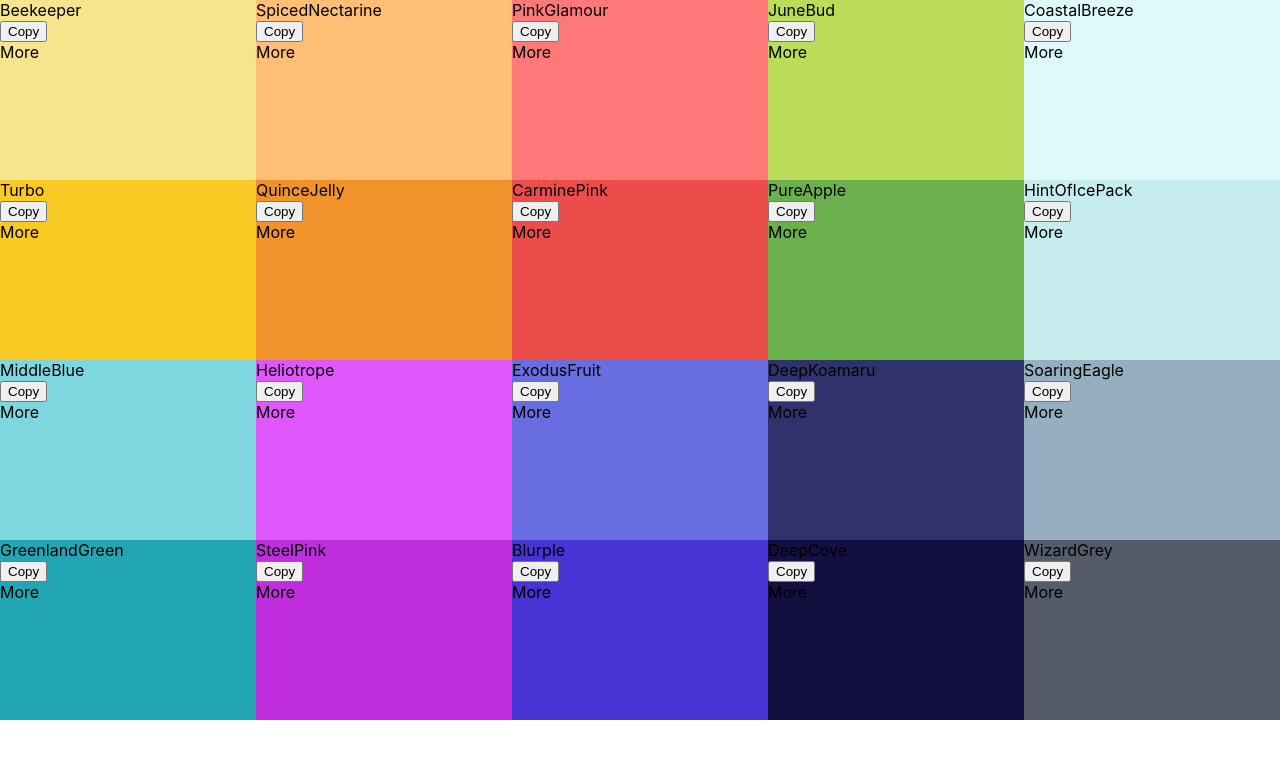
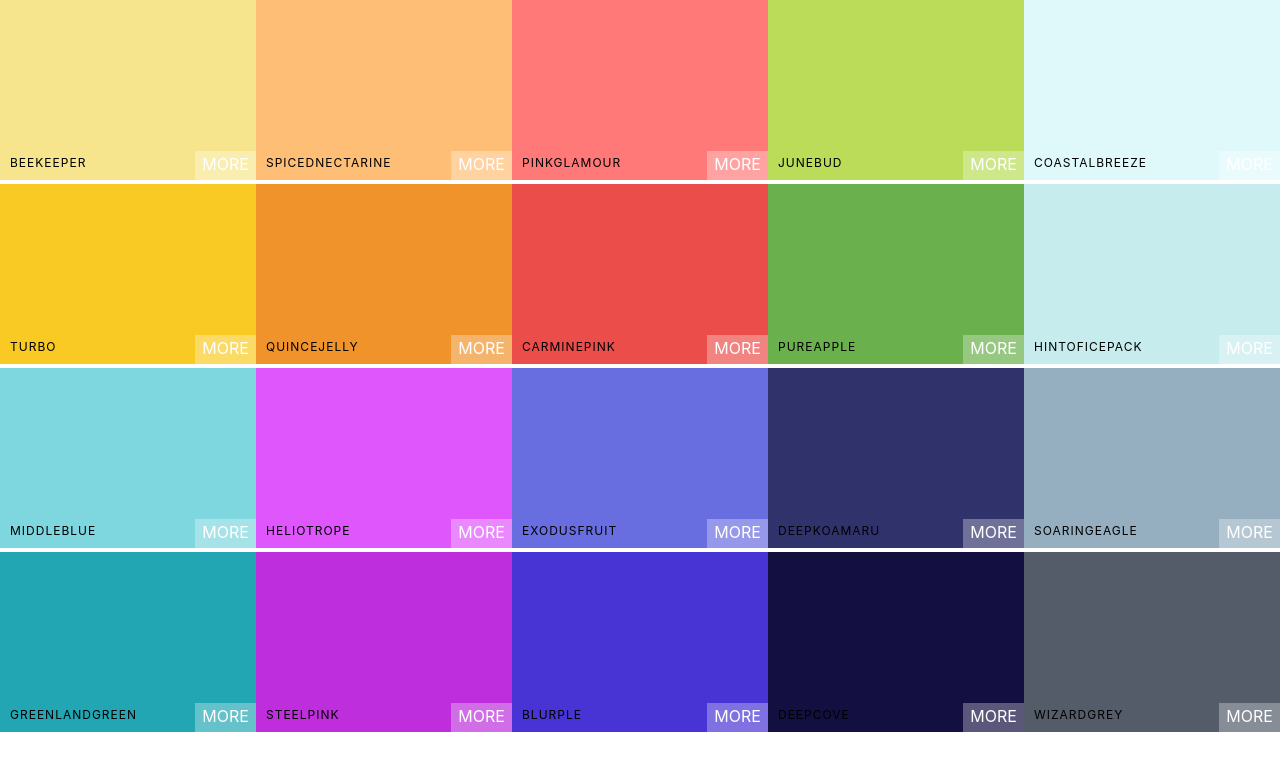
Before and after one commit to xAirx/ColorPaletteProject, a React app in the folder colorpaletteproject/: page / in a window 1280 px wide. Shown: the top 770 px of the page. Built offline with nearby package versions, Linux system fonts and the light colour scheme.

Commit message:
Align Button in middle of div absolute position button and text + with hover effect hide and show.

```diff
--- a/colorpaletteproject/src/App.js
+++ b/colorpaletteproject/src/App.js
@@ -1,3 +1,4 @@
+/* eslint-disable import/no-named-as-default */
 import React, { Component } from 'react';
 import seedColors from './seedColors';
 import Palette from './Palette';
@@ -9,7 +10,8 @@ class App extends Component {
     return (
       <div className="App">
         {/*  <Palette palette={seedColors[4]}/> */}
-        {/* /Passing in our props from seedColors individually. */}
+        {/* /Passing in our props from seedColors
+        individually. */}
         <Palette {...seedColors[4]} />
       </div>
     );
--- a/colorpaletteproject/src/ColorBox.css
+++ b/colorpaletteproject/src/ColorBox.css
@@ -6,3 +6,55 @@
   position: relative;
   cursor: pointer;
 }
+
+.copy-button {
+  width: 100px;
+  height: 30px;
+  position: absolute;
+  display: inline-block;
+  top: 50%;
+  left: 50%;
+  margin-left: -50px;
+  margin-top: -15px;
+  text-align: center;
+  outline: none;
+  background: rgba(255, 255, 255, 0.3);
+  font-size: 1rem;
+  color: white;
+  text-transform: uppercase;
+  border: none;
+  opacity: 0;
+}
+.see-more {
+  width: 61px;
+  height: 29px;
+  position: absolute;
+  display: inline-block;
+  bottom: 0%;
+  right: 0%;
+  text-align: center;
+  outline: none;
+  background: rgba(255, 255, 255, 0.3);
+  font-size: 1rem;
+  color: white;
+  text-transform: uppercase;
+  border: none;
+  line-height: 26px;
+}
+
+.ColorBox:hover .copy-button {
+  opacity: 1;
+  transition: 0.5s;
+}
+
+.box-content {
+  position: absolute;
+  width: 100%;
+  left: 0;
+  bottom: 0px;
+  padding: 10px;
+  color: black;
+  letter-spacing: 1px;
+  text-transform: uppercase;
+  font-size: 12px;
+}
--- a/colorpaletteproject/src/ColorBox.js
+++ b/colorpaletteproject/src/ColorBox.js
@@ -1,5 +1,5 @@
+/* eslint-disable react/prop-types */
 import React, { Component } from 'react';
-import styled from 'styled-components';
 
 export class ColorBox extends Component {
   constructor(props) {
@@ -13,13 +13,13 @@ export class ColorBox extends Component {
 
     return (
       <div style={{ background }} className="ColorBox">
-        {/*                 //// The button which will display more colorboxes eventually
-         */}
         <div className="copy-container">
           <div className="box-content">
             <span>{name}</span>
           </div>
-          <button className="copy-button">Copy</button>
+          <button type="button" className="copy-button">
+            Copy
+          </button>
         </div>
         <span className="see-more">More</span>
       </div>
--- a/colorpaletteproject/src/Palette.js
+++ b/colorpaletteproject/src/Palette.js
@@ -1,3 +1,5 @@
+/* eslint-disable react/prop-types */
+/* eslint-disable import/no-named-as-default */
 import React, { Component } from 'react';
 import ColorBox from './ColorBox';
 import './ColorBox.css';
@@ -5,13 +7,14 @@ import './Palette.css';
 
 export class Palette extends Component {
   render() {
+    const { colors } = this.props;
     /* eslint-disable no-unused-expressions */
     /* eslint-disable array-callback-return */
     /* const colorBoxes = this.props.colors.map(color => {
              <ColorBox background={color.color} name={color.name}/>
         }) */
 
-    const colorBoxes = this.props.colors.map(function(color) {
+    const colorBoxes = colors.map(function(color) {
       return <ColorBox background={color.color} name={color.name} />;
     });
 
```
Also changed, not shown: colorpaletteproject/src/serviceWorker.js (+4 -10 lines).
